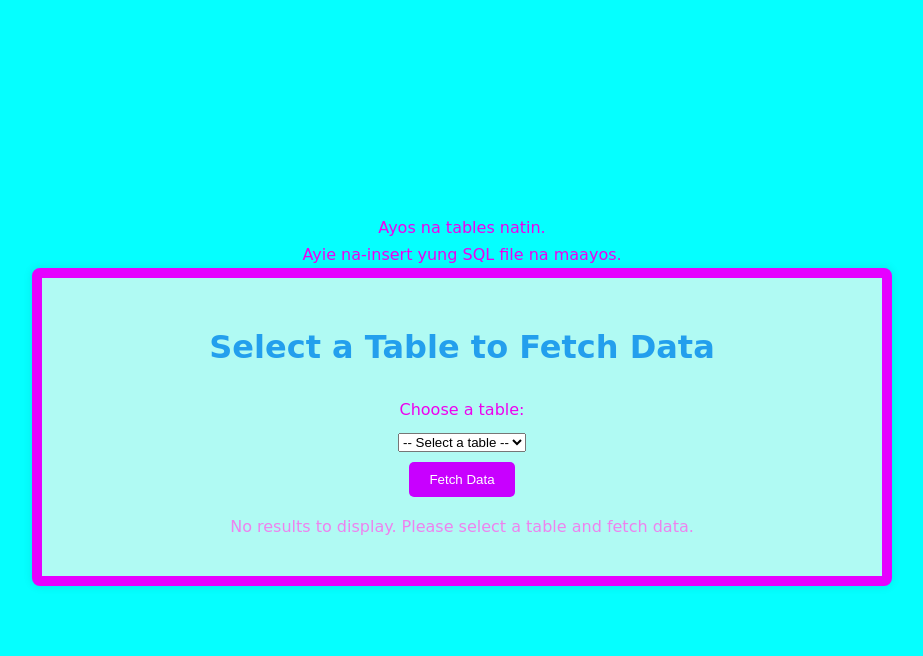
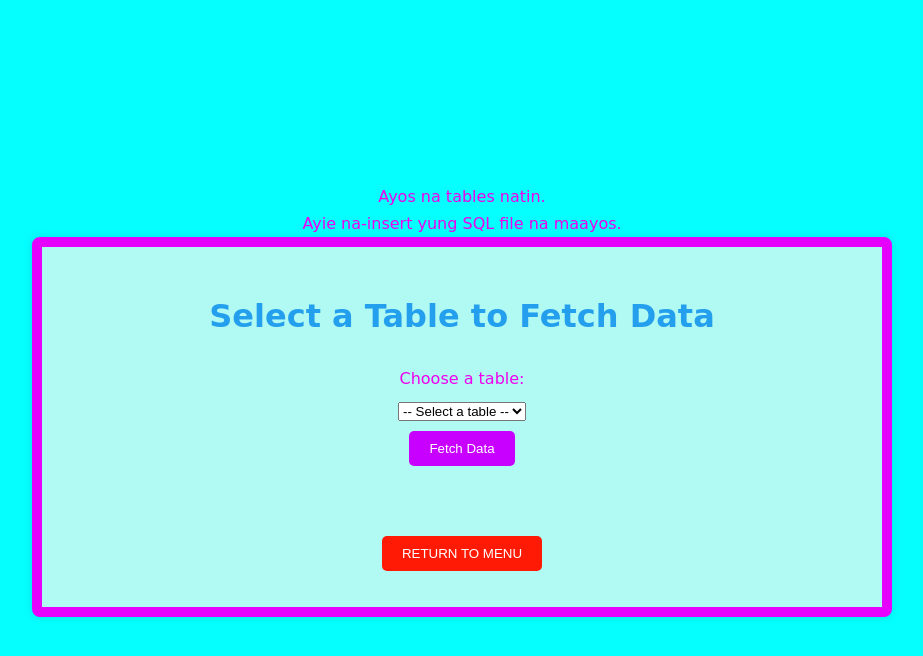
Before and after one commit to ysabellakristine/PDO_PHP_Activity, a PHP site: page /fetchall_page.php in a window 1280 px wide. Shown: the top 656 px of the page, without its empty margins (178-1101 px from the left). Run offline with PHP 8.4, Linux system fonts and the light colour scheme.

Commit message:
Update fetchall_page.php

```diff
--- a/fetchall_page.php
+++ b/fetchall_page.php
@@ -59,19 +59,11 @@ if ($_SERVER['REQUEST_METHOD'] === 'POST' && isset($_POST['table'])) {
         <button type="submit">Fetch Data</button>
     </form>
 
-    <?php if (!empty($results)): ?>
-        <h2>Data from Tables:</h2>
-        <?php foreach ($results as $tableName => $data): ?>
-            <h3><?php echo htmlspecialchars($tableName); ?></h3>
-            <?php if (empty($data)): ?>
-                <p>No data available in this table.</p>
-            <?php else: ?>
-                <pre><?php print_r($data); ?></pre>
-            <?php endif; ?>
-        <?php endforeach; ?>
-    <?php else: ?>
-        <p>No results to display. Please select a table and fetch data.</p>
-    <?php endif; ?>
+    <br> <br>
+    <form action="index.php" method="get">
+    <button type="menu">RETURN TO MENU</button>
+    </form>
+
 </div>
 </body>
 </html>
```
